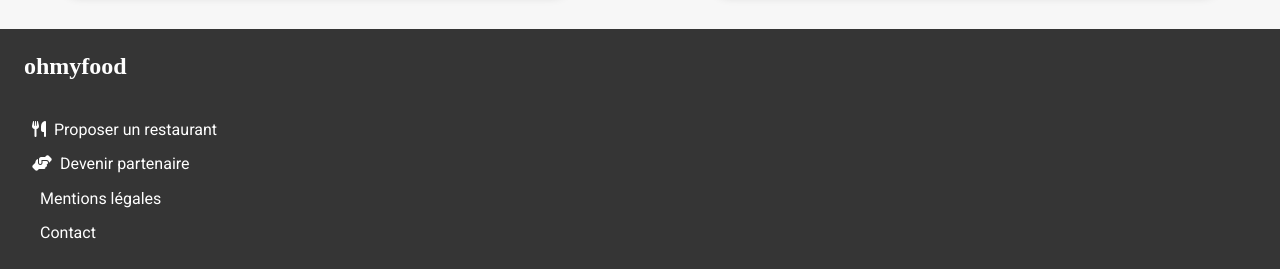
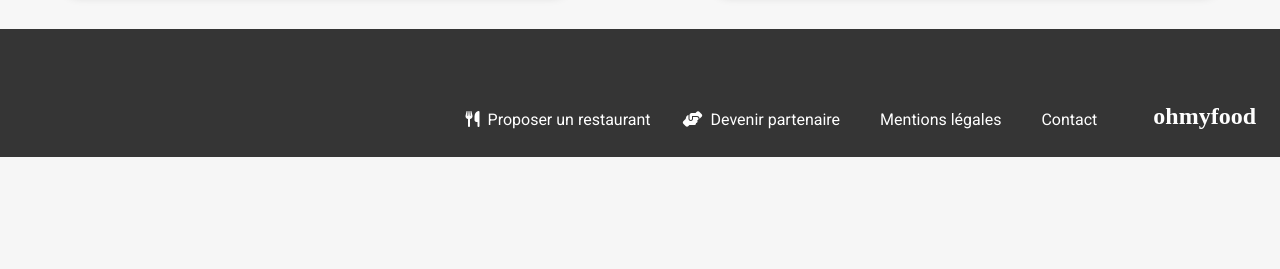
Before and after one commit to BgConcept2023/ohmyfood, a website: page index.html in a window 1280 px wide. Shown: the part 1341-1610 px from the top of the page. After the commit the page ends 1498 px from the top, so only its background shows below. Drawn offline with nearby package versions, Linux system fonts and the light colour scheme; a web font is replaced by a local one.

Commit message:
Responsive footer

```diff
--- a/sass/_layouts.scss
+++ b/sass/_layouts.scss
@@ -60,4 +60,16 @@
  & a{
     margin-left: 0.5rem;
  }
+ @media(min-width: 768px){
+                display: flex;
+                flex-direction: row-reverse;
+                height: 8rem;
+              #logo-footer{
+                  margin-top: 3.125rem;
+              }
+                ul{
+                    display: flex;
+                    margin-top: 4.125rem;
+                }
+        }
 }
--- a/sass/_pages.scss
+++ b/sass/_pages.scss
@@ -163,8 +163,3 @@
     font-size: 1.5rem;
     color: black;
 }
-
-
-// mediaqueries
-/* MOBILES */
-// @media screen and (max-width: 1441px)
```
Also changed, not shown: css/style.css, 1 other file.
